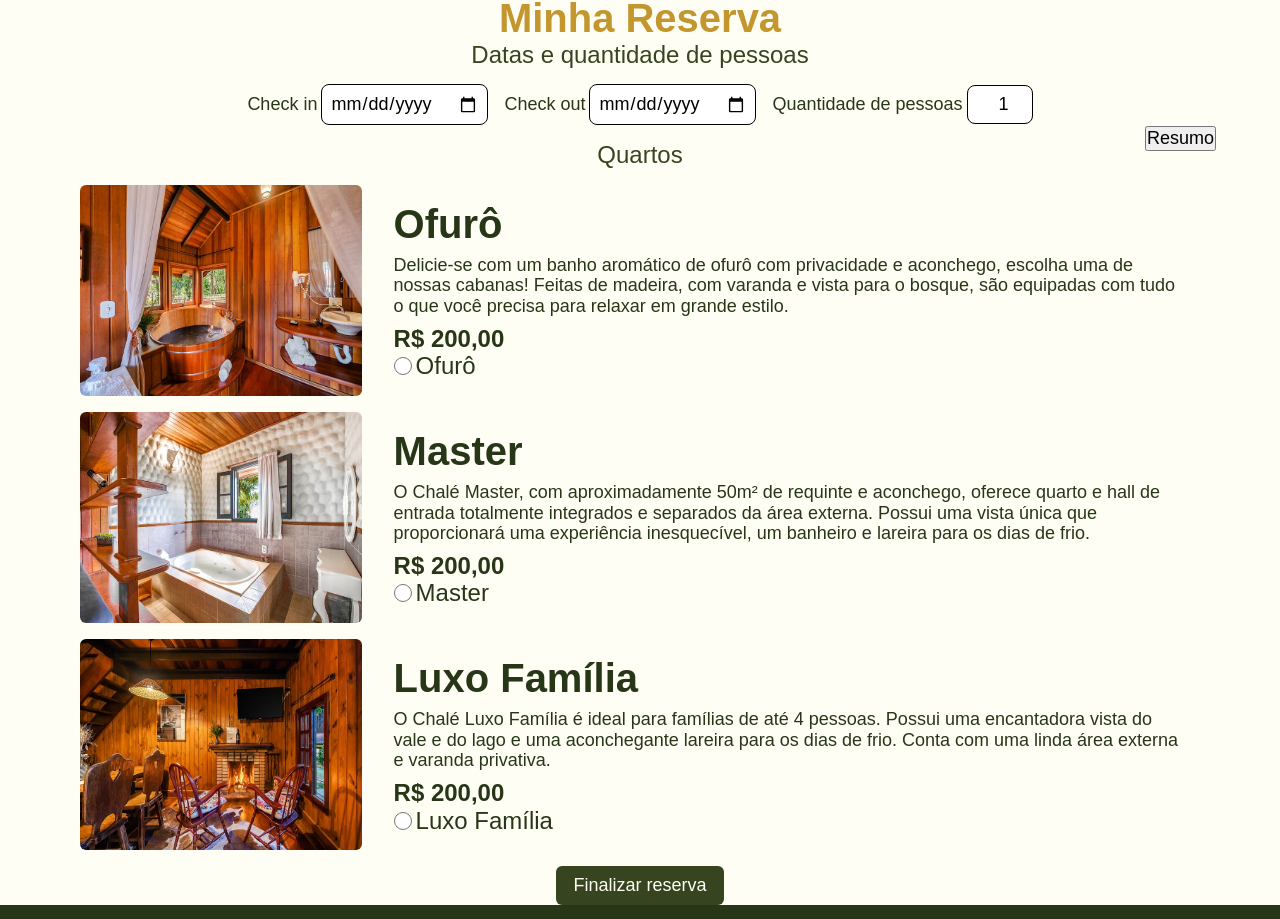
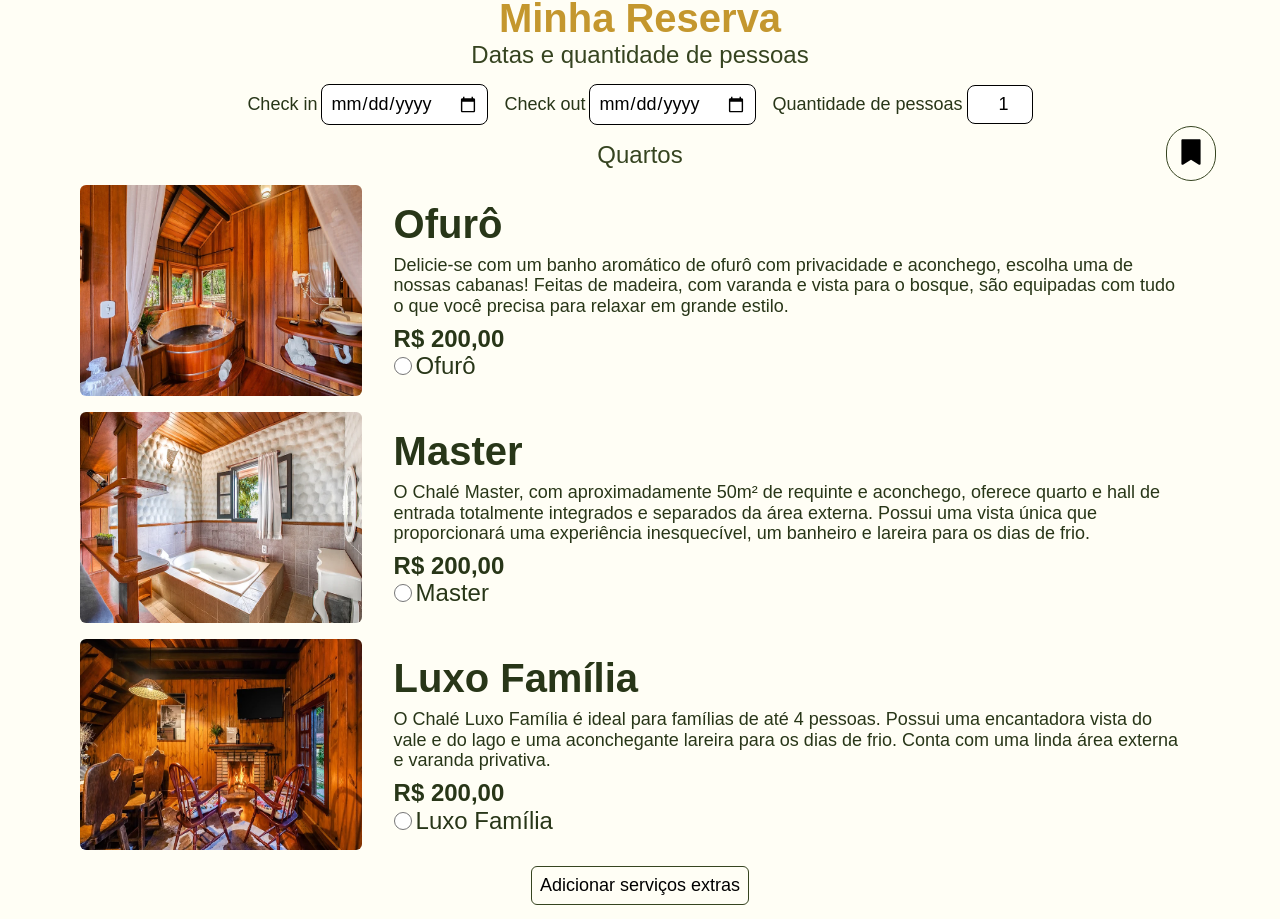
Before and after one commit to acamposlucas/montseny-react, a React (Vite) app: page /reserva in a window 1280 px wide. Shown: the part 274-1193 px from the top of the page. Built offline with nearby package versions, Linux system fonts and the light colour scheme.

Commit message:
adiciona dropdown servicos e finaliza estilizacao pagina Reserva

```diff
--- a/package.json
+++ b/package.json
@@ -9,7 +9,10 @@
     "preview": "vite preview"
   },
   "dependencies": {
+    "@radix-ui/react-checkbox": "^1.0.1",
+    "@radix-ui/react-collapsible": "^1.0.1",
     "@radix-ui/react-dialog": "^1.0.2",
+    "@radix-ui/react-icons": "^1.1.1",
     "react": "^18.2.0",
     "react-dom": "^18.2.0",
     "react-router-dom": "^6.8.0"
--- /dev/null
+++ b/src/@types/interfaces/index.ts
@@ -0,0 +1,3 @@
+export * from "./quarto";
+export * from "./reserva";
+export * from "./servico";
--- /dev/null
+++ b/src/@types/interfaces/reserva.ts
@@ -0,0 +1,12 @@
+import { Quarto } from "./quarto";
+import { Servico } from "./servico";
+
+export interface Reserva {
+	checkIn: string;
+	checkOut: string;
+	quantidadeDePessoas: number;
+	quarto: Quarto;
+	servicos: Servico[];
+	totalDeDias: number;
+	total: number;
+}
--- /dev/null
+++ b/src/@types/interfaces/servico.ts
@@ -0,0 +1,5 @@
+export interface Servico {
+  id: number,
+  nome: string,
+  valor: number
+}
--- a/src/App.tsx
+++ b/src/App.tsx
@@ -40,6 +40,6 @@ const router = createBrowserRouter([
 
 export default function App() {
 	return (
-    <RouterProvider router={router} />
+      <RouterProvider router={router} />
   );
 }
--- a/src/pages/Reserva/ReservaPage.tsx
+++ b/src/pages/Reserva/ReservaPage.tsx
@@ -1,25 +1,10 @@
 import React, { useState } from "react";
-import * as Dialog from "@radix-ui/react-dialog";
+import * as Collapsible from "@radix-ui/react-collapsible";
+import * as Checkbox from "@radix-ui/react-checkbox";
+import { CheckIcon } from "@radix-ui/react-icons";
+import ResumoReserva from "./components/ResumoReserva/ResumoReserva";
 import "./styles.scss";
-import ResumoReserva from "./components/ResumoReserva/ResumoReserva";
-
-interface Quarto {
-	id: number;
-	nome: string;
-	descricao: string;
-	valor: number;
-	imgUrl: string;
-}
-
-interface Reserva {
-	checkIn: string;
-	checkOut: string;
-	quantidadeDePessoas: number;
-	quarto: Quarto;
-	servicos: [];
-	totalDeDias: number;
-	total: number;
-}
+import { Quarto, Reserva } from "../../@types/interfaces";
 
 const quartos: Quarto[] = [
 	{
@@ -48,6 +33,14 @@ const quartos: Quarto[] = [
 	},
 ];
 
+const servicos = [
+	{ id: "cofre", nome: "Cofre", valor: 20 },
+	{ id: "pet", nome: "Pet", valor: 30 },
+	{ id: "almoco", nome: "Almoço", valor: 40 },
+	{ id: "massagem", nome: "Massagem", valor: 50 },
+	{ id: "banheiro", nome: "Banheiro", valor: 60 },
+];
+
 export function ReservaPage() {
 	const [reserva, setReserva] = useState<Reserva>({
 		checkIn: "",
@@ -64,6 +57,7 @@ export function ReservaPage() {
 		totalDeDias: 0,
 		total: 0,
 	});
+	const [open, setOpen] = React.useState(false);
 
 	function handleChange(event: React.ChangeEvent<HTMLInputElement>) {
 		if (event.target.name === "quarto") {
@@ -183,10 +177,47 @@ export function ReservaPage() {
 							))}
 						</div>
 					</fieldset>
+					<fieldset>
+						<legend className="sr-only">Serviços Extras</legend>
+						<Collapsible.Root
+							className="CollapsibleRoot"
+							open={open}
+							onOpenChange={setOpen}
+						>
+							<div className="servicos__container">
+								<Collapsible.Trigger asChild>
+									<button className="IconButton">
+										Adicionar serviços extras
+									</button>
+								</Collapsible.Trigger>
+							</div>
+							<Collapsible.Content className="collapsible__content">
+								{servicos.map(({ id, nome }) => (
+									<div className="checkbox__container">
+										<Checkbox.Root
+											className="CheckboxRoot"
+											name={id}
+											id={id}
+										>
+											<Checkbox.Indicator className="CheckboxIndicator">
+												<CheckIcon />
+											</Checkbox.Indicator>
+										</Checkbox.Root>
+										<label
+											className="Label"
+											htmlFor={id}
+										>
+											{nome}
+										</label>
+									</div>
+								))}
+							</Collapsible.Content>
+						</Collapsible.Root>
+					</fieldset>
 					<button type="submit">Finalizar reserva</button>
 				</form>
 			</section>
-      <ResumoReserva reserva={reserva} />
+			<ResumoReserva reserva={reserva} />
 		</>
 	);
 }
--- a/src/pages/Reserva/components/ResumoReserva/ResumoReserva.tsx
+++ b/src/pages/Reserva/components/ResumoReserva/ResumoReserva.tsx
@@ -1,39 +1,32 @@
 import * as Dialog from "@radix-ui/react-dialog";
+import { BookmarkFilledIcon } from "@radix-ui/react-icons";
+import { Reserva } from "../../../../@types/interfaces/reserva";
 import "./styles.scss";
-
-interface Quarto {
-	id: number;
-	nome: string;
-	descricao: string;
-	valor: number;
-	imgUrl: string;
-}
-
-interface Reserva {
-	checkIn: string;
-	checkOut: string;
-	quantidadeDePessoas: number;
-	quarto: Quarto;
-	servicos: [];
-	totalDeDias: number;
-	total: number;
-}
 
 export default function ResumoReserva({ reserva }: { reserva: Reserva }) {
 	return (
 		<Dialog.Root>
-				<Dialog.Trigger className="dialog__trigger">Resumo</Dialog.Trigger>
+			<Dialog.Trigger className="dialog__trigger">
+        <span className="sr-only">Ver resumo da reserva</span>
+        <BookmarkFilledIcon />
+      </Dialog.Trigger>
 			<Dialog.Portal>
 				<Dialog.Overlay className="dialog__overlay" />
 				<Dialog.Content className="dialog__content">
 					<Dialog.Title>Resumo da reserva</Dialog.Title>
 					<Dialog.Description className="dialog__description">
-							<span>
-								Apartamento:{" "}
-								<strong>
-									{reserva.quarto ? reserva.quarto.nome : ""}
-								</strong>
-							</span>
+            <h3>{reserva.quarto.nome}</h3>
+						<div className="img__container">
+              <figure>
+							<img
+								src={reserva.quarto.imgUrl}
+								alt=""
+							/>
+              <caption>
+                {reserva.quarto.descricao}
+              </caption>
+              </figure>
+						</div>
 						<span>
 							Check-in:{" "}
 							<strong>
@@ -55,10 +48,6 @@ export default function ResumoReserva({ reserva }: { reserva: Reserva }) {
 							</strong>
 						</span>
 					</Dialog.Description>
-						<img
-							src={reserva.quarto.imgUrl}
-							alt=""
-						/>
 					<Dialog.Close>Fechar</Dialog.Close>
 				</Dialog.Content>
 			</Dialog.Portal>
--- a/src/pages/Reserva/components/ResumoReserva/styles.scss
+++ b/src/pages/Reserva/components/ResumoReserva/styles.scss
@@ -1,9 +1,20 @@
 @use "src/sass/sass-utils/functions.scss" as f;
+@use "src/sass/sass-utils/variaveis.scss" as v;
 
 .dialog__trigger {
   position: fixed;
   top: 50%;
+  cursor: pointer;
   right: 5vw;
+  border: 1px solid v.$cor-principal;
+  border-radius: 9999px;
+  background-color: v.$cor-letra-clara;
+  padding: f.pxToRem(8);
+
+  svg {
+    width: 32px;
+    height: 32px;
+  }
 }
 
 .dialog__overlay {
@@ -29,6 +40,26 @@
     display: flex;
     flex-direction: column;
     gap: f.pxToRem(16);
+
+    h3 {
+      color: v.$cor-principal;
+      font-size: v.$text-lg;
+    }
+
+    .img__container {
+      figure {
+        img {
+          width: 100%;
+          border-radius: 6px;
+        }
+
+        caption {
+          display: block;
+          text-align: left;
+          font-size: v.$text-sm;
+        }
+      }
+    }
   }
 
   button[type="button"] {
--- a/src/pages/Reserva/styles.scss
+++ b/src/pages/Reserva/styles.scss
@@ -157,5 +157,57 @@
 
       }
     }
+
+
   }
 }
+
+.CollapsibleRoot {
+  .servicos__container {
+    justify-content: center;
+    display: flex;
+    gap: f.pxToRem(8);
+  }
+
+  .IconButton {
+    border: 0;
+    background-color: transparent;
+    cursor: pointer;
+    border: 1px solid v.$cor-principal;
+    padding-inline: 8px;
+    padding-block: 8px;
+    border-radius: 6px;
+
+    &:hover {
+      background-color: v.$cor-principal;
+      color: v.$cor-letra-clara;
+    }
+  }
+
+  .Text {
+    font-size: v.$text-lg;
+  }
+
+  .collapsible__content {
+    display: flex;
+    gap: f.pxToRem(8);
+    justify-content: center;
+    margin-block-start: f.pxToRem(16);
+  }
+
+  .checkbox__container {
+    display: flex;
+    align-items: center;
+    gap: f.pxToRem(8);
+
+    .CheckboxRoot {
+      background-color: white;
+      width: 25px;
+      height: 25px;
+      border-radius: 4px;
+      display: flex;
+      align-items: center;
+      justify-content: center;
+    }
+  }
+}
```
Also changed, not shown: src/@types/interfaces/quarto.ts (added, +7 -0 lines), 1 other file (tests, documents, lock files or other folders). Lines whose indentation alone changed are shown as unchanged.
